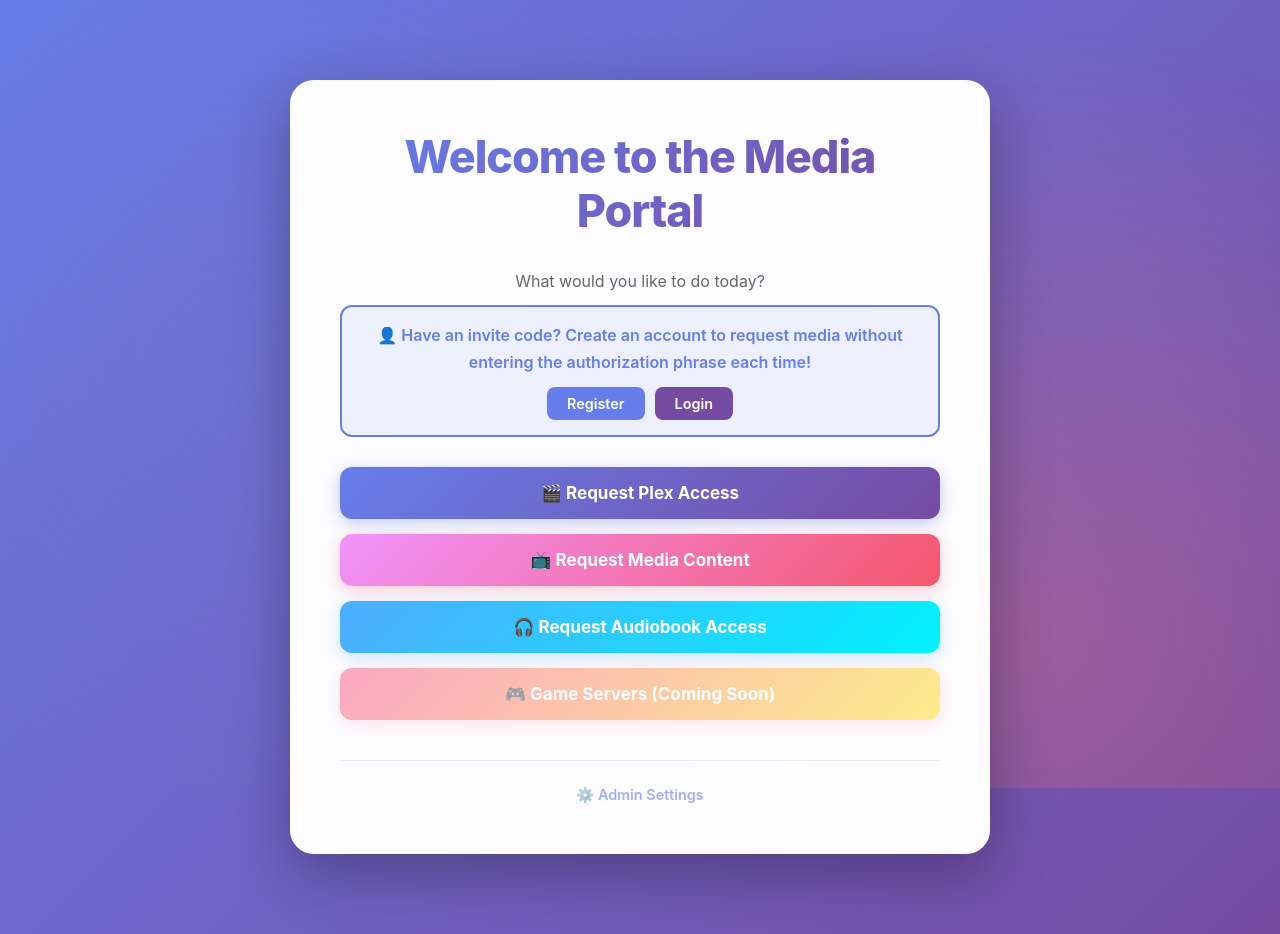
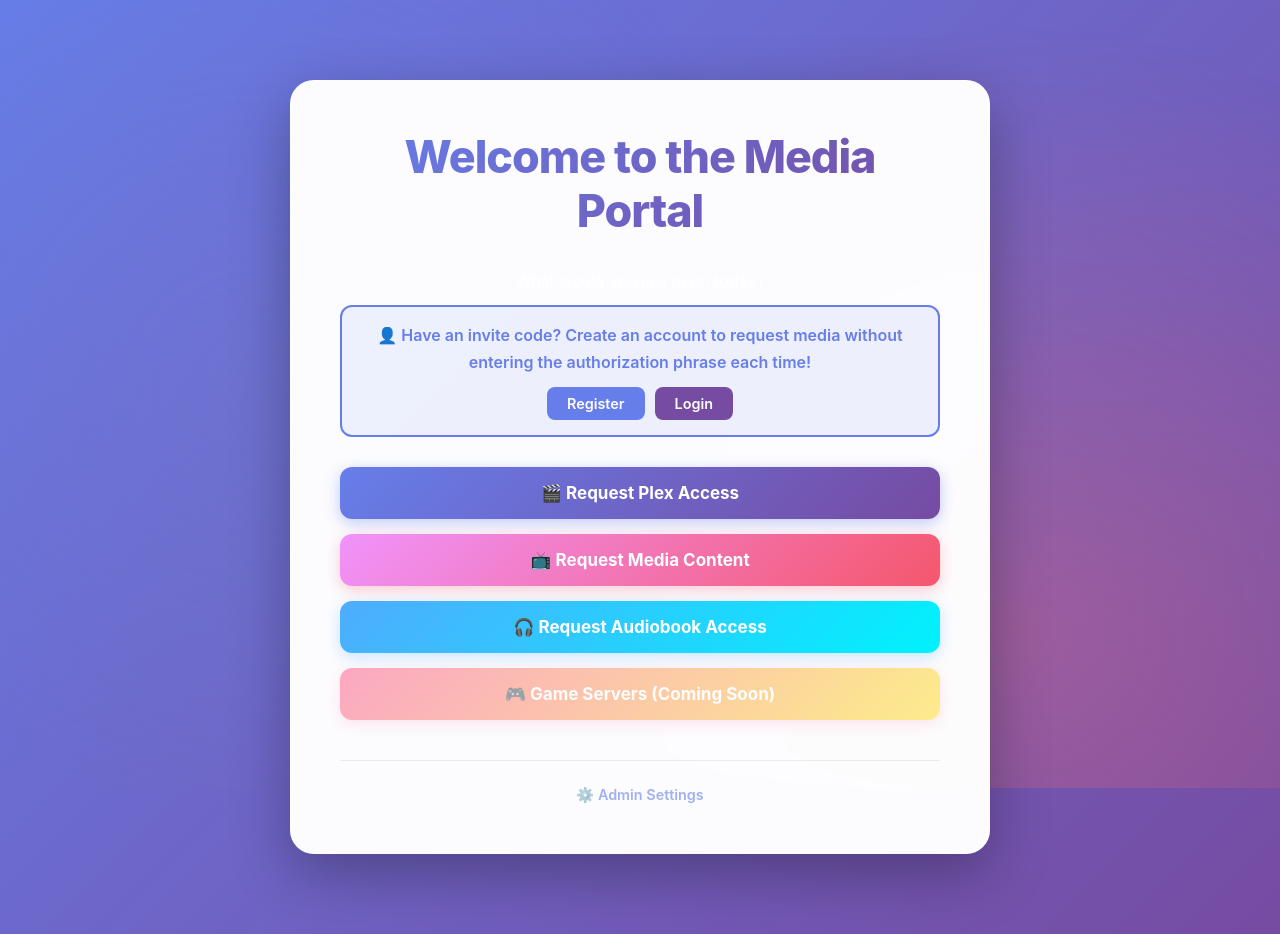
Before and after one commit to opisaac9001/media-request-portal, a Next.js app: page / in a window 1280 px wide. Built offline with nearby package versions, Linux system fonts and the light colour scheme.

Commit message:
Fix text visibility on home page - change dark gray to white

```diff
--- a/pages/index.tsx
+++ b/pages/index.tsx
@@ -7,7 +7,7 @@
     <Layout>
       <div className="container">
         <h1>Welcome to the Media Portal</h1>
-        <p style={{ textAlign: 'center', color: '#666', marginBottom: '10px' }}>
+        <p style={{ textAlign: 'center', color: 'rgba(255, 255, 255, 0.9)', marginBottom: '10px' }}>
           What would you like to do today?
         </p>
 
```
